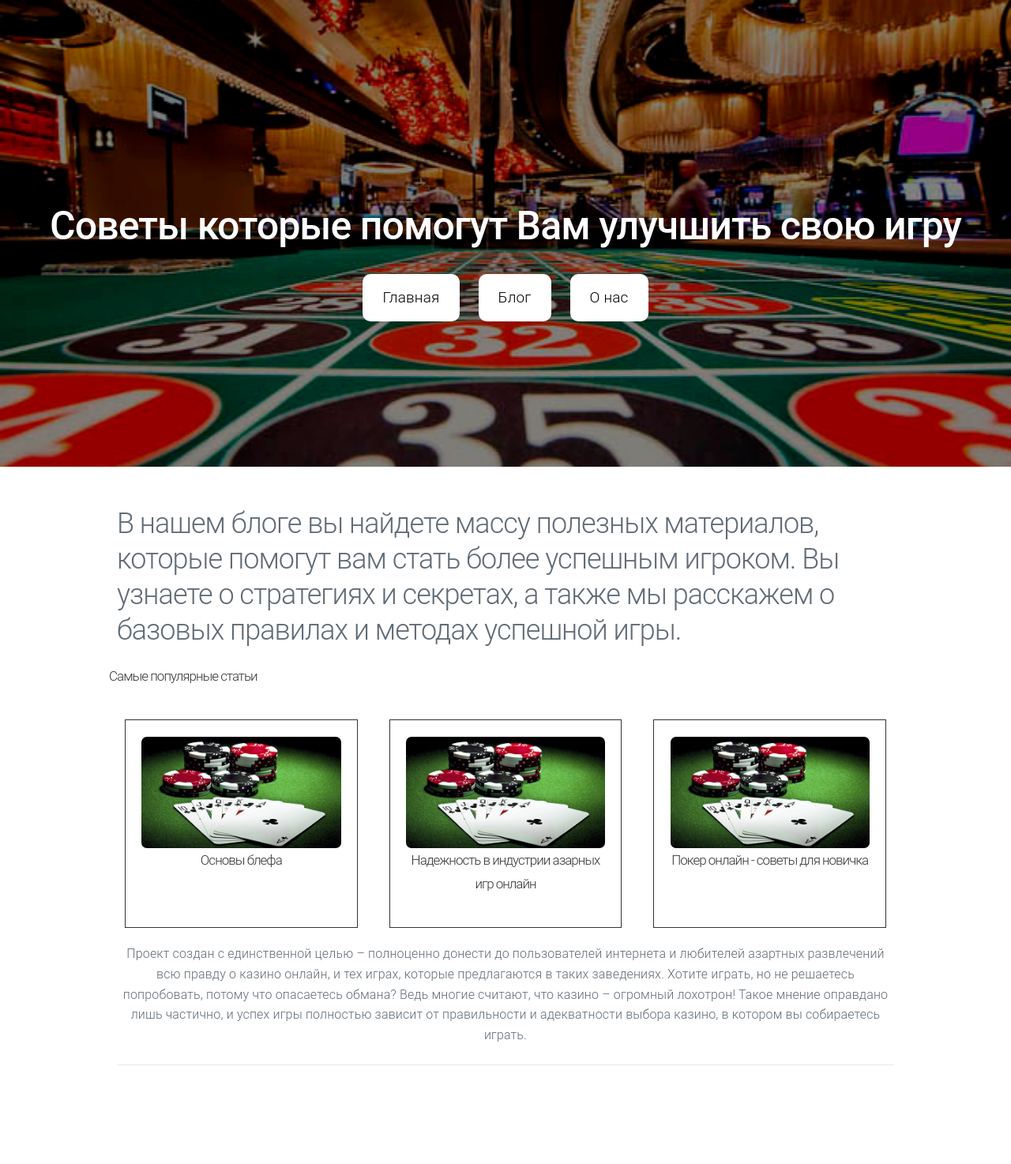
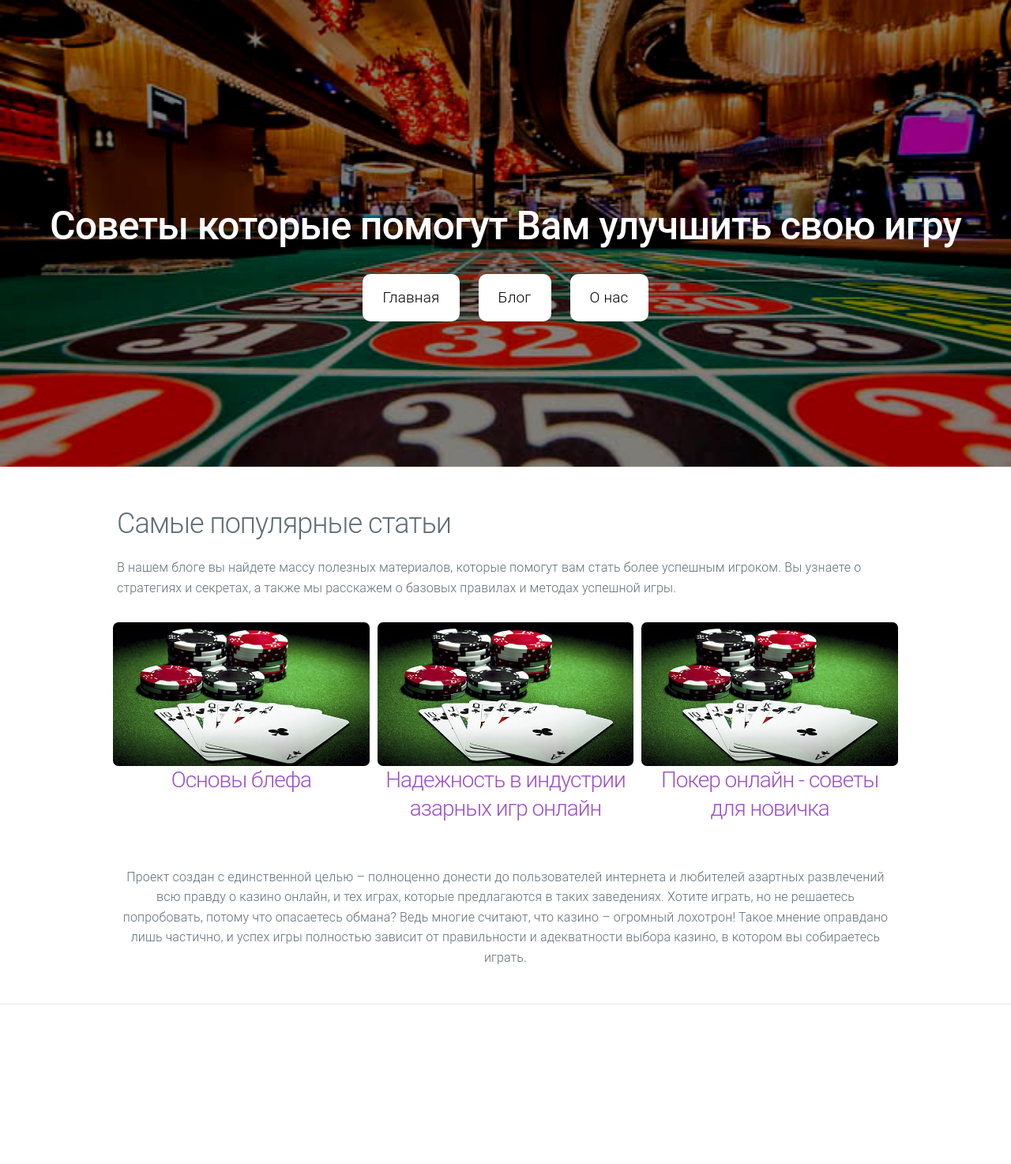
Before and after one commit to alisaklumakova/alisaklumakova.github.io, a Jekyll site: the page built from index.html, in a window 1280 px wide. Shown: the whole page at 79% size. Built offline with Jekyll 4.4.1, drawn with Linux system fonts in a browser that asks for light colours; nearby versions of some CDN libraries; after the commit the page ends 1397 px from its top, so only the background shows below that.

Commit message:
Update default.html

```diff
--- a/_layouts/default.html
+++ b/_layouts/default.html
@@ -10,8 +10,9 @@
       {% include header.html %}
 
       <div class="container">
-        <div class="cont-des"><h2>В нашем блоге вы найдете массу полезных материалов, которые помогут вам стать более успешным игроком. Вы узнаете о стратегиях и секретах, а также мы расскажем о базовых правилах и методах успешной игры.</h2>
-            <div class="row"><h3>Самые популярные статьи</h3></div>
+        <div class="cont-des"><h2>Самые популярные статьи</h2></div>
+        <p>В нашем блоге вы найдете массу полезных материалов, которые помогут вам стать более успешным игроком. Вы узнаете о стратегиях и секретах, а также мы расскажем о базовых правилах и методах успешной игры.</p>
+
 <div id="fetured" class="fetured">
 
   <div class="row">
@@ -19,7 +20,7 @@
       <div class="post-1"><a href="http://www.radyoturka.net/2019/02/27/industy-azartnih-igr/"><img src="/imag/blef.jpg"><h3>Надежность в индустрии азарных игр онлайн</h3></a></div>
         <div class="post-1"><a href="http://www.radyoturka.net/2019/02/16/online-poker/"><img src="/imag/blef.jpg"><h3>Покер онлайн - советы для новичка</h3></a></div>
   </div>
-  <p>Проект создан с единственной целью – полноценно донести до пользователей интернета и любителей азартных развлечений всю правду о казино онлайн, и тех играх, которые предлагаются в таких заведениях. Хотите играть, но не решаетесь попробовать, потому что опасаетесь обмана? Ведь многие считают, что казино – огромный лохотрон!  Такое мнение оправдано лишь частично, и успех игры полностью зависит от правильности и адекватности выбора казино, в котором вы собираетесь играть.</p>
+  <p style="padding-top: 30px;">Проект создан с единственной целью – полноценно донести до пользователей интернета и любителей азартных развлечений всю правду о казино онлайн, и тех играх, которые предлагаются в таких заведениях. Хотите играть, но не решаетесь попробовать, потому что опасаетесь обмана? Ведь многие считают, что казино – огромный лохотрон!  Такое мнение оправдано лишь частично, и успех игры полностью зависит от правильности и адекватности выбора казино, в котором вы собираетесь играть.</p>
 </div>
 
 
@@ -35,19 +36,24 @@
         }
         .post-1 {
           text-align: center;
-          border: 1px solid #333;
-          margin:2%;
-          padding: 2%;
+             border: 1px solid rgba(9, 9, 9, 0.1)
+          margin:1%;
+          padding: 5px;
           display: inline-block;
           vertical-align: middle;
+          border-radius: 7px;
         }
+        .post-1:hover {
+              box-shadow: 0 14px 28px rgba(0, 0, 0, 0.25), 0 10px 10px rgba(0, 0, 0, 0.22);
+        }
+
         .post-1 img {
           border-radius: 7px;
         }
         .post-1 h2 {
           color: #333;
           text-align: center;
-          font-size: 25px;
+          font-size: 21px;
         }
           .container {
             margin-top: 50px;
```
